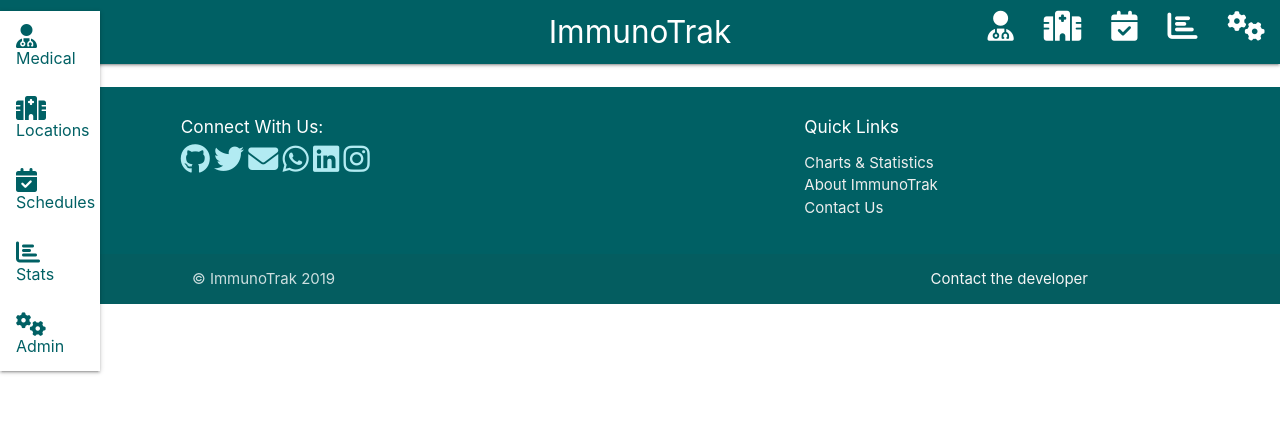
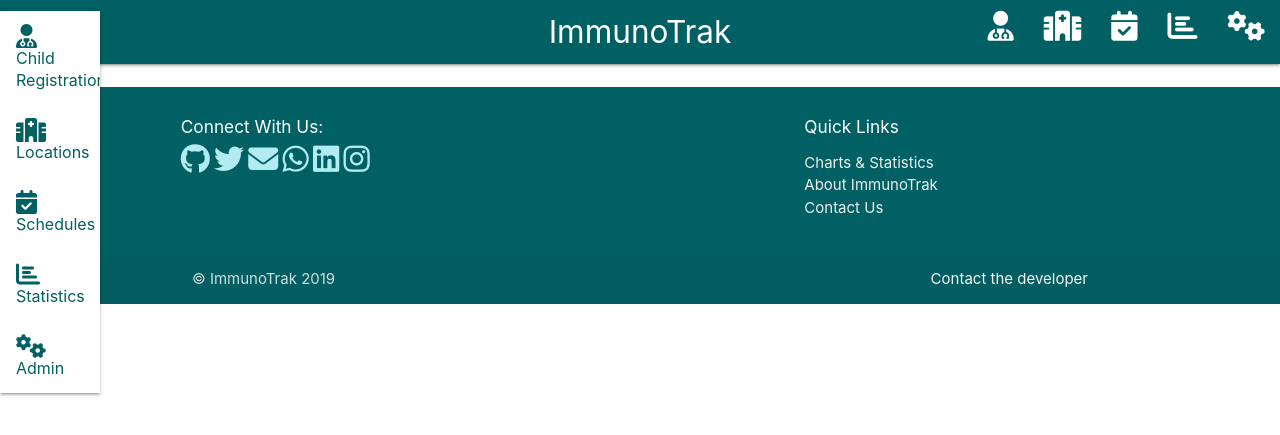
Before and after one commit to ogaroh/immunotrak, a Django app: page /about/ in a window 1280 px wide, after a click that opens the changed part. Shown: the top 435 px of the page. Run offline with Django 3.2, Linux system fonts and the light colour scheme; some libraries are stand-ins or nearby versions.

Commit message:
child registration

```diff
--- a/templates/base.html
+++ b/templates/base.html
@@ -31,14 +31,14 @@
         <div class="nav-wrapper">
             <ul id="row nav-mobile" class="left">
                 <li>
-                    <a class="dropdown-trigger fas fa-bars fa-2x" data-target='options'></a>
+                    <a class="dropdown-trigger fas fa-bars fa-2x" data-target="options" data-constrainwidth="false"></a>
                     <!--options-->
                     <!-- Dropdown Structure -->
                     <ul id='options' class='dropdown-content'>
-                        <li><a href="/medical"><i class="fas fa-user-md"></i>Medical</a></li>
+                        <li><a href="/medical/register"><i class="fas fa-user-md"></i>Child Registration</a></li>
                         <li><a href="/locations"><i class="fas fa-hospital"></i>Locations</a></li>
                         <li><a href="/schedule"><i class="fas fa-calendar-check"></i>Schedules</a></li>
-                        <li><a href="/charts"><i class="fas fa-chart-bar"></i>Stats</a></li>
+                        <li><a href="/charts"><i class="fas fa-chart-bar"></i>Statistics</a></li>
                         <li><a href="/admin"><i class="fas fa-cogs"></i>Admin</a></li>
                     </ul>
                 </li>
@@ -46,7 +46,7 @@
             <a href="/home" class="brand-logo center">ImmunoTrak</a>
             <ul id="nav-mobile" class="right hide-on-med-and-down">
                 <li>
-                    <a href="/medical" class="fas fa-user-md fa-2x"></a>
+                    <a href="/medical/register" class="fas fa-user-md fa-2x"></a>
                 </li>
                 <li>
                     <a href="/locations" class="fas fa-hospital fa-2x"></a>
```
